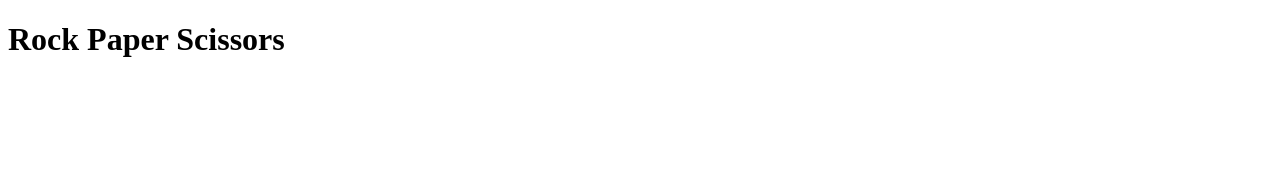
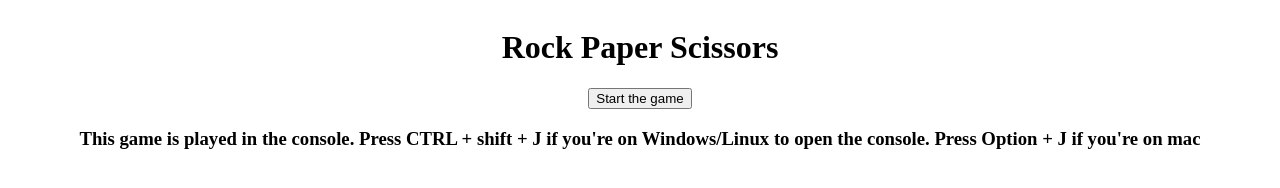
Before and after one commit to Robertzien/Rock-Paper-Scissors, a plain HTML site: page index.html in a window 1280 px wide. Drawn offline with Linux system fonts and the light colour scheme.

Commit message:
Added HTML

```diff
--- a/index.html
+++ b/index.html
@@ -1,16 +1,18 @@
 <!DOCTYPE html>
 <html lang="en">
-<head>
-    <meta charset="UTF-8">
-    <meta http-equiv="X-UA-Compatible" content="IE=edge">
-    <meta name="viewport" content="width=device-width, initial-scale=1.0">
-    <title>Document</title>
-    <link rel="stylesheet" href="styles.css">
+  <head>
+    <meta charset="UTF-8" />
+    <meta http-equiv="X-UA-Compatible" content="IE=edge" />
+    <meta name="viewport" content="width=device-width, initial-scale=1.0" />
+    <title>Rock Paper Scissors</title>
+    <link rel="stylesheet" href="styles.css" />
     <script defer src="script.js"></script>
-</head>
-<body>
+  </head>
+  <body>
     <div class="flex-container">
-        <h1>Rock Paper Scissors</h1>
+      <h1>Rock Paper Scissors</h1>
+      <button onclick="game()">Start the game</button>
+      <h3>This game is played in the console. Press CTRL + shift + J if you're on Windows/Linux to open the console. Press Option + J if you're on mac</h3>
     </div>
-</body>
+  </body>
 </html>
--- /dev/null
+++ b/styles.css
@@ -0,0 +1,5 @@
+.flex-container {
+    display: flex;
+    flex-direction: column;
+    align-items: center;
+}
```
